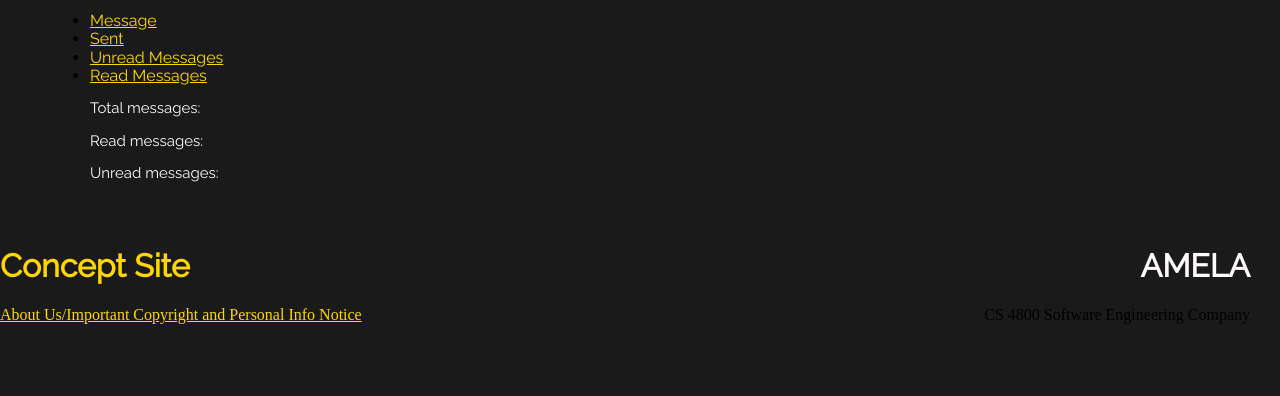
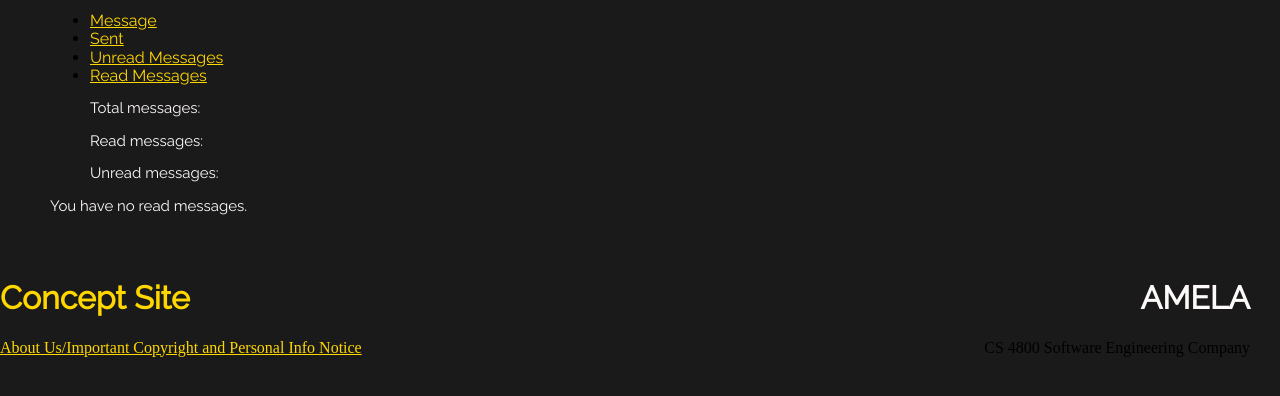
Before and after one commit to GavinMK/GECKZ-AMELA, a Django app: template app_site/streaming/templates/streaming/readInbox.html in a window 1280 px wide. Shown: the part 186-582 px from the top of the page. Run offline with Django 3.2, Linux system fonts and the light colour scheme; the template is opened without the code that fills it, so the values that code supplies are empty.

Commit message:
Add "You have [x] read messages"

```diff
--- a/app_site/streaming/templates/streaming/readInbox.html
+++ b/app_site/streaming/templates/streaming/readInbox.html
@@ -11,6 +11,12 @@
 
 
     <section style="width: 73%;">
+		{% if user.inbox.num_read_messages > 0 %}
+            <p style="color: red;">You have {{ user.inbox.num_read_messages }} read message{{ user.inbox.num_read_messages|pluralize }}!</p>
+        {% else %}
+            <p>You have no read messages.</p>
+        {% endif %}
+
         {% for message in messages_from reversed %}
             {% if message.read %}
                 <fieldset>
```
